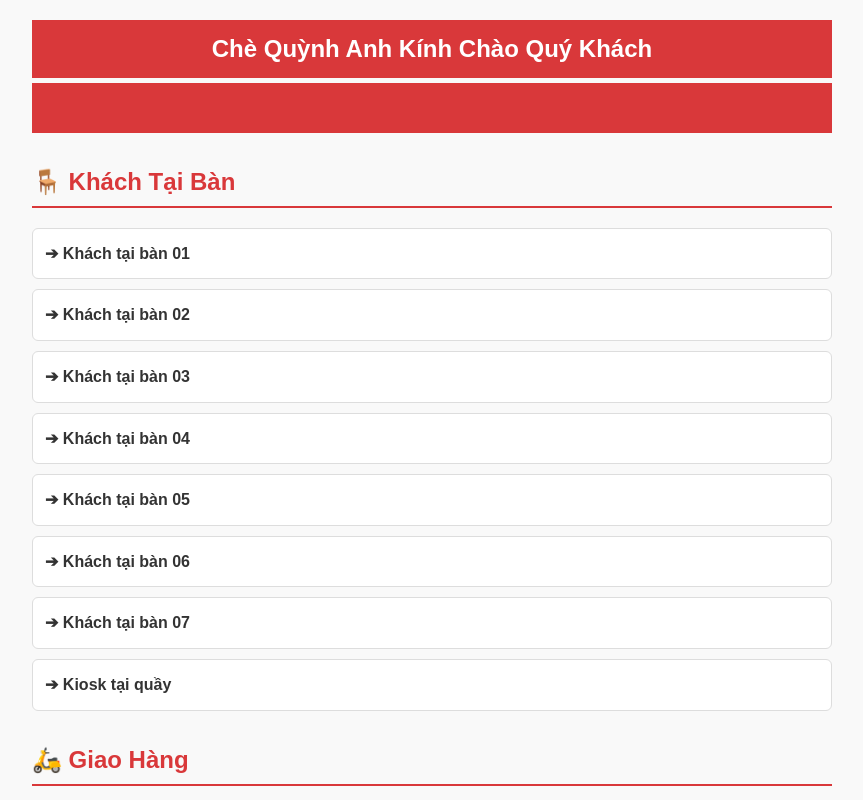
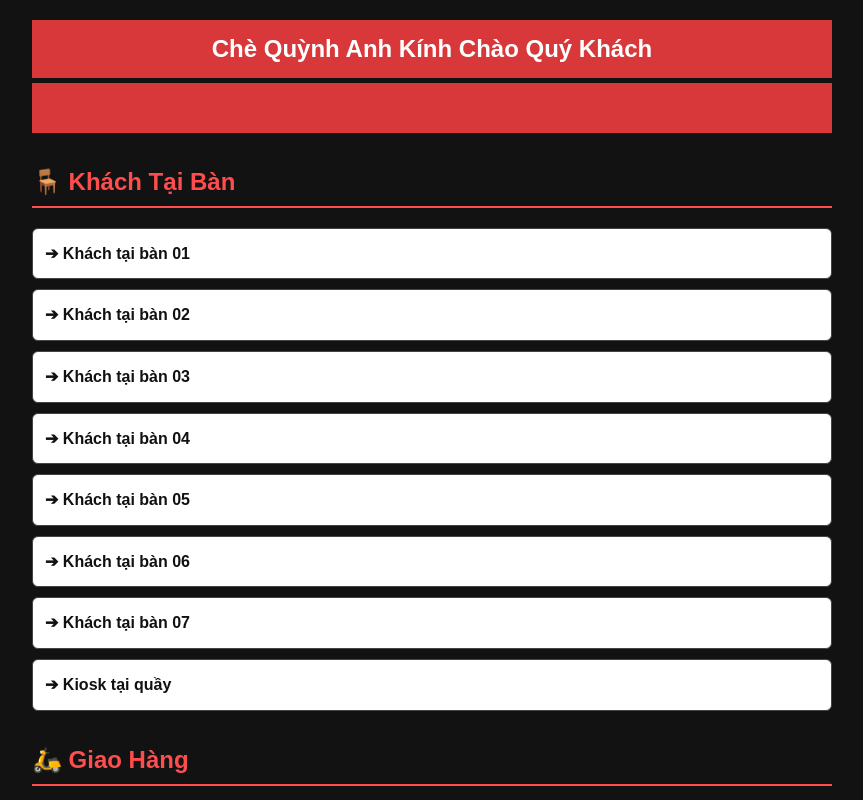
Before and after one commit to Phatandanhminh123/chequynhanh.com, a plain HTML site: page index.html in a window 1280 px wide. Shown: the top 800 px of the page, without its empty margins (208-1071 px from the left). Drawn offline with Linux system fonts and the light colour scheme.

Commit message:
Change background to dark mode and update styles

```diff
--- a/index.html
+++ b/index.html
@@ -5,22 +5,26 @@
     <meta name="viewport" content="width=device-width, initial-scale=1.0">
     <title>Chào Mừng Đến Với Chè Quỳnh Anh</title>
     <style>
-        body { font-family: Arial, sans-serif; line-height: 1.6; padding: 20px; max-width: 800px; margin: 0 auto; background-color: #f9f9f9; }
+        /* Đổi toàn bộ nền trang web thành màu đen tối */
+        body { font-family: Arial, sans-serif; line-height: 1.6; padding: 20px; max-width: 800px; margin: 0 auto; background-color: #121212; color: #ffffff; }
         h1 { color: #fff; text-align: center; margin: 0; padding: 10px 0; font-size: 24px; }
-        h2 { color: #d9383a; border-bottom: 2px solid #d9383a; padding-bottom: 5px; margin-top: 30px; }
+
+        /* Tiêu đề nhóm mục (Khách tại bàn / Giao hàng) màu đỏ nổi bật trên nền tối */
+        h2 { color: #ff4d4d; border-bottom: 2px solid #ff4d4d; padding-bottom: 5px; margin-top: 30px; }
         ul { list-style: none; padding: 0; }
         li { margin-bottom: 10px; }
 
-        /* Cấu hình chung cho các nút bấm */
-        a { display: block; padding: 12px; background: #fff; color: #333; text-decoration: none; border-radius: 6px; border: 1px solid #ddd; transition: all 0.2s; font-weight: bold; }
+        /* Cấu hình chung cho các nút bấm: Nền trắng chữ đen */
+        a { display: block; padding: 12px; background: #ffffff; color: #111111; text-decoration: none; border-radius: 6px; border: 1px solid #444; transition: all 0.2s; font-weight: bold; }
 
-        /* Hiệu ứng khi di chuột vào các nút bấm file HTML (Giữ nguyên nền trắng, chỉ dịch chuyển nhẹ) */
-        a.html-link:hover { background: #fff; color: #333; border-color: #ccc; transform: translateX(5px); }
+        /* Hiệu ứng khi di chuột vào các nút bấm file HTML (Giữ nền trắng, chỉ dịch chuyển nhẹ) */
+        a.html-link:hover { background: #ffffff; color: #111111; border-color: #888; transform: translateX(5px); }
 
-        /* Hiệu ứng đặc biệt riêng cho nút Sapo (Bật nền đỏ chữ trắng khi di chuột vào để tạo điểm nhấn) */
-        a.sapo-link:hover { background: #d9383a; color: #fff; border-color: #d9383a; transform: translateX(5px); }
+        /* Hiệu ứng đặc biệt riêng cho nút Sapo (Bật nền đỏ chữ trắng khi di chuột vào) */
+        a.sapo-link:hover { background: #d9383a; color: #ffffff; border-color: #d9383a; transform: translateX(5px); }
 
-        .red-banner { background: #d9383a; color: #fff; width: 100%; font-weight: bold; text-align: center; }
+        /* Thanh banner nền đỏ chữ trắng */
+        .red-banner { background: #d9383a; color: #ffffff; width: 100%; font-weight: bold; text-align: center; }
     </style>
 </head>
 <body>
```
